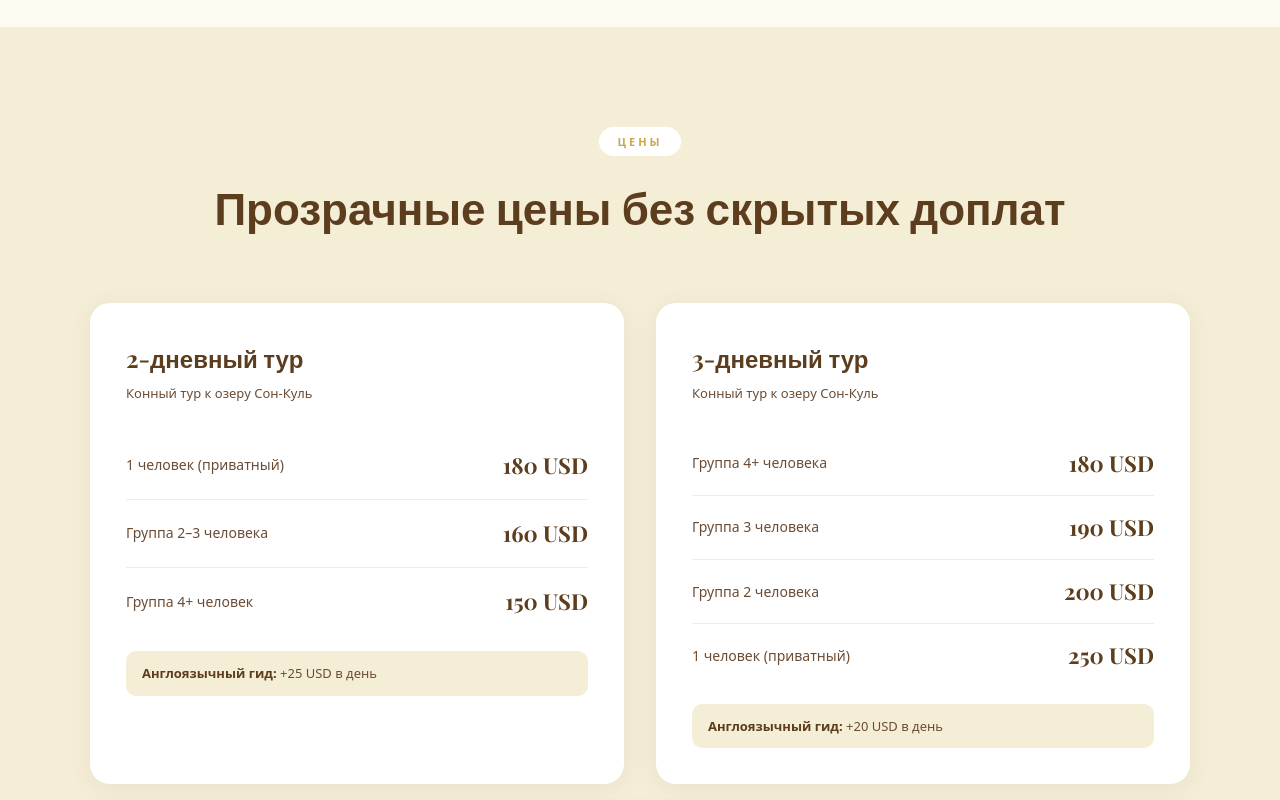
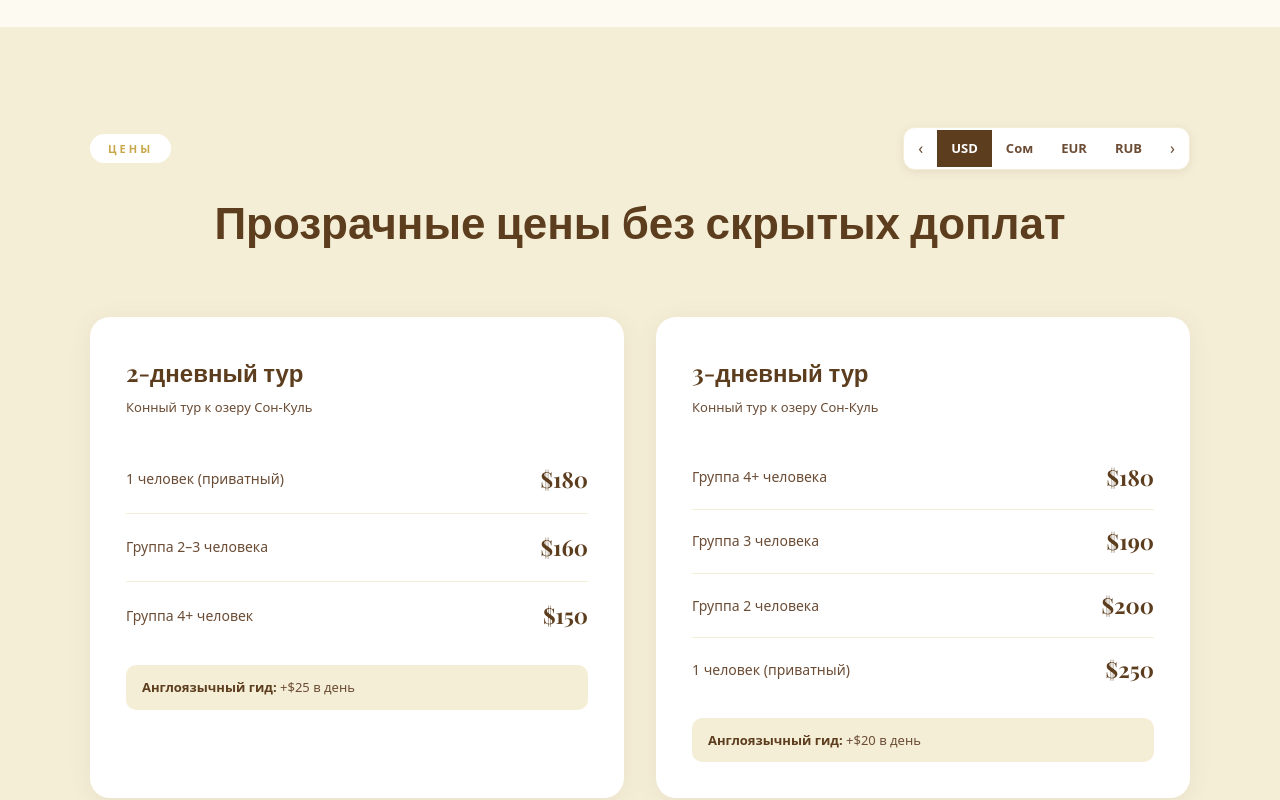
Before and after one commit to graz1p777dev/nomad-place, a Next.js app: page / in a window 1280 px wide. Shown: the part 4000-4800 px from the top of the page. Built offline with nearby package versions, Linux system fonts and the light colour scheme; a web font is replaced by a local one.

Commit message:
Add currency switcher (USD/KGS/EUR/RUB) in prices section

```diff
--- a/src/app/page.tsx
+++ b/src/app/page.tsx
@@ -200,6 +200,19 @@ const ORIGINAL_REVIEWS = [
 const WA_LINK = "https://wa.me/996704100104";
 const BOOKING_LINK = "https://www.booking.com/hotel/kg/nomad-place.html?aid=1263239;label=PShare-Pulse-lppZro@1753958944";
 const AGODA_LINK = "https://www.agoda.com/en-ie/nomad-place/hotel/chaek-kg.html?cid=1965829&ds=mzkDMeqKrKl25Yex";
+
+const CURRENCIES = [
+  { code: "USD", symbol: "$",  rate: 1,    label: "USD" },
+  { code: "KGS", symbol: "с", rate: 87,   label: "Сом" },
+  { code: "EUR", symbol: "€",  rate: 0.92, label: "EUR" },
+  { code: "RUB", symbol: "₽",  rate: 90,   label: "RUB" },
+];
+const fmtPrice = (usd: number, rateIdx: number) => {
+  const { rate, symbol, code } = CURRENCIES[rateIdx];
+  const val = Math.round(usd * rate);
+  const formatted = val.toLocaleString("ru-RU");
+  return code === "USD" ? `$${formatted}` : code === "EUR" ? `€${formatted}` : `${formatted} ${symbol}`;
+};
 const SECTIONS = ["home", "about", "guesthouse", "tours", "prices", "gallery", "reviews", "faq", "contacts"];
 
 // ─── Icons ────────────────────────────────────────────────────────────────────
@@ -281,6 +294,9 @@ export default function NomadPlace() {
   const [activeSection, setActiveSection] = useState("home");
   const [faqOpen, setFaqOpen] = useState<number | null>(null);
   const [reviewsOriginal, setReviewsOriginal] = useState(false);
+  const [currencyIdx, setCurrencyIdx] = useState(0);
+  const prevCurrency = () => setCurrencyIdx(i => (i - 1 + CURRENCIES.length) % CURRENCIES.length);
+  const nextCurrency = () => setCurrencyIdx(i => (i + 1) % CURRENCIES.length);
   const [scrolled, setScrolled] = useState(false);
   const text = t[lang];
   useReveal();
@@ -686,8 +702,30 @@ export default function NomadPlace() {
       <section id="prices" style={{ padding: "100px 24px", background: beige }}>
         <div style={{ maxWidth: 1100, margin: "0 auto" }}>
           <div className="reveal" style={{ textAlign: "center", marginBottom: 60 }}>
-            <div style={{ display: "inline-block", background: "white", borderRadius: 100, padding: "6px 18px", marginBottom: 16, fontSize: 11, letterSpacing: 3, color: gold, textTransform: "uppercase", fontWeight: 700 }}>{text.prices_title}</div>
-            <h2 style={{ fontFamily: "var(--font-playfair)", fontSize: "clamp(28px,4vw,44px)", fontWeight: 700, color: brown, marginBottom: 12 }}>{text.prices_sub}</h2>
+            <div style={{ display: "flex", alignItems: "center", justifyContent: "space-between", flexWrap: "wrap", gap: 12 }}>
+              <div style={{ display: "inline-block", background: "white", borderRadius: 100, padding: "6px 18px", fontSize: 11, letterSpacing: 3, color: gold, textTransform: "uppercase", fontWeight: 700 }}>{text.prices_title}</div>
+              {/* Currency switcher */}
+              <div style={{ display: "flex", alignItems: "center", gap: 0, background: "white", borderRadius: 12, boxShadow: "0 2px 10px rgba(92,61,30,0.1)", overflow: "hidden", border: `1px solid ${beige}` }}>
+                <button onClick={prevCurrency} aria-label="previous currency" style={{ background: "none", border: "none", cursor: "pointer", padding: "8px 14px", color: textMuted, fontSize: 16, transition: "background 0.15s" }}
+                  onMouseEnter={e => (e.currentTarget.style.background = beige)}
+                  onMouseLeave={e => (e.currentTarget.style.background = "none")}
+                >‹</button>
+                {CURRENCIES.map((c, i) => (
+                  <button key={c.code} onClick={() => setCurrencyIdx(i)} style={{
+                    padding: "8px 14px", border: "none", cursor: "pointer", fontSize: 13, fontWeight: 700,
+                    background: currencyIdx === i ? brown : "transparent",
+                    color: currencyIdx === i ? "white" : textMuted,
+                    transition: "all 0.2s",
+                    minWidth: 52,
+                  }}>{c.label}</button>
+                ))}
+                <button onClick={nextCurrency} aria-label="next currency" style={{ background: "none", border: "none", cursor: "pointer", padding: "8px 14px", color: textMuted, fontSize: 16, transition: "background 0.15s" }}
+                  onMouseEnter={e => (e.currentTarget.style.background = beige)}
+                  onMouseLeave={e => (e.currentTarget.style.background = "none")}
+                >›</button>
+              </div>
+            </div>
+            <h2 style={{ fontFamily: "var(--font-playfair)", fontSize: "clamp(28px,4vw,44px)", fontWeight: 700, color: brown, marginBottom: 12, marginTop: 16 }}>{text.prices_sub}</h2>
           </div>
 
           <div style={{ display: "grid", gridTemplateColumns: "1fr 1fr", gap: 32 }} className="grid-cols-1 md:grid-cols-2">
@@ -697,17 +735,17 @@ export default function NomadPlace() {
               <p style={{ fontSize: 13, color: textMuted, marginBottom: 28 }}>{text.tour2_sub}</p>
               <div style={{ display: "flex", flexDirection: "column", gap: 0 }}>
                 {[
-                  [lang === "ru" ? "1 человек (приватный)" : "1 person (private)", "180 USD"],
-                  [lang === "ru" ? "Группа 2–3 человека" : "Group 2–3 people", "160 USD"],
-                  [lang === "ru" ? "Группа 4+ человек" : "Group 4+ people", "150 USD"],
-                ].map(([label, price], i) => (
+                  [lang === "ru" ? "1 человек (приватный)" : "1 person (private)", 180],
+                  [lang === "ru" ? "Группа 2–3 человека" : "Group 2–3 people", 160],
+                  [lang === "ru" ? "Группа 4+ человек" : "Group 4+ people", 150],
+                ].map(([label, usd], i) => (
                   <div key={i} style={{ display: "flex", justifyContent: "space-between", alignItems: "center", padding: "16px 0", borderBottom: i < 2 ? `1px solid ${beige}` : "none" }}>
                     <span style={{ fontSize: 14, color: textMuted }}>{label}</span>
-                    <span style={{ fontFamily: "var(--font-playfair)", fontSize: 22, fontWeight: 700, color: brown }}>{price}</span>
+                    <span style={{ fontFamily: "var(--font-playfair)", fontSize: 22, fontWeight: 700, color: brown }}>{fmtPrice(usd as number, currencyIdx)}</span>
                   </div>
                 ))}
                 <div style={{ marginTop: 16, padding: "12px 16px", background: beige, borderRadius: 10, fontSize: 13, color: textMuted }}>
-                  <strong style={{ color: brown }}>{text.eng_guide}</strong> +25 USD {text.per_day}
+                  <strong style={{ color: brown }}>{text.eng_guide}</strong> +{fmtPrice(25, currencyIdx)} {text.per_day}
                 </div>
               </div>
             </div>
@@ -718,18 +756,18 @@ export default function NomadPlace() {
               <p style={{ fontSize: 13, color: textMuted, marginBottom: 28 }}>{text.tour3_sub}</p>
               <div style={{ display: "flex", flexDirection: "column", gap: 0 }}>
                 {[
-                  [lang === "ru" ? "Группа 4+ человека" : "Group 4+ people", "180 USD"],
-                  [lang === "ru" ? "Группа 3 человека" : "Group 3 people", "190 USD"],
-                  [lang === "ru" ? "Группа 2 человека" : "Group 2 people", "200 USD"],
-                  [lang === "ru" ? "1 человек (приватный)" : "1 person (private)", "250 USD"],
-                ].map(([label, price], i) => (
+                  [lang === "ru" ? "Группа 4+ человека" : "Group 4+ people", 180],
+                  [lang === "ru" ? "Группа 3 человека" : "Group 3 people", 190],
+                  [lang === "ru" ? "Группа 2 человека" : "Group 2 people", 200],
+                  [lang === "ru" ? "1 человек (приватный)" : "1 person (private)", 250],
+                ].map(([label, usd], i) => (
                   <div key={i} style={{ display: "flex", justifyContent: "space-between", alignItems: "center", padding: "14px 0", borderBottom: i < 3 ? `1px solid ${beige}` : "none" }}>
                     <span style={{ fontSize: 14, color: textMuted }}>{label}</span>
-                    <span style={{ fontFamily: "var(--font-playfair)", fontSize: 22, fontWeight: 700, color: brown }}>{price}</span>
+                    <span style={{ fontFamily: "var(--font-playfair)", fontSize: 22, fontWeight: 700, color: brown }}>{fmtPrice(usd as number, currencyIdx)}</span>
                   </div>
                 ))}
                 <div style={{ marginTop: 16, padding: "12px 16px", background: beige, borderRadius: 10, fontSize: 13, color: textMuted }}>
-                  <strong style={{ color: brown }}>{text.eng_guide}</strong> +20 USD {text.per_day}
+                  <strong style={{ color: brown }}>{text.eng_guide}</strong> +{fmtPrice(20, currencyIdx)} {text.per_day}
                 </div>
               </div>
             </div>
```
